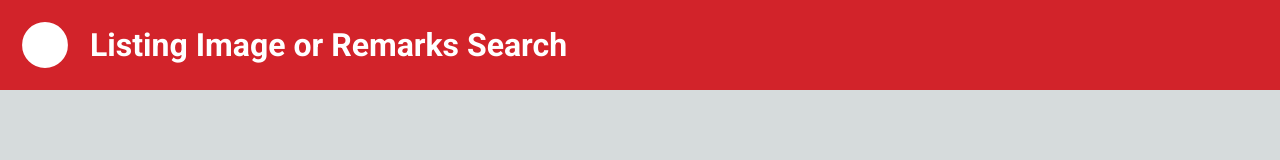
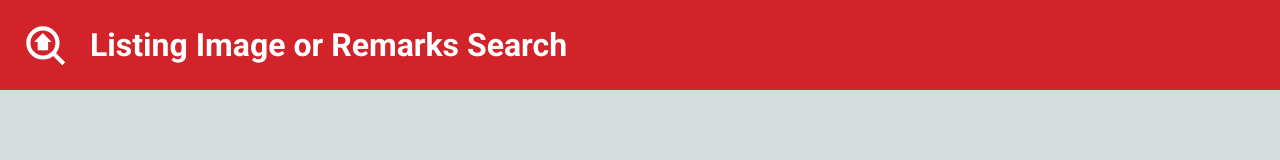
Before and after one commit to kechan/realestate-vss, a Next.js app in the folder realestate_vss/search/app/nextjs/: page /Banner in a window 1280 px wide. Shown: the top 160 px of the page. Built offline with nearby package versions, Linux system fonts and the light colour scheme.

Commit message:
add logo svg to banner

```diff
--- a/realestate_vss/search/app/nextjs/src/pages/Banner.js
+++ b/realestate_vss/search/app/nextjs/src/pages/Banner.js
@@ -5,8 +5,15 @@ const Banner = React.forwardRef((props, ref) => {
   return (
     <div className={styles.banner} ref={ref}>
       <svg className={styles.logo} xmlns="http://www.w3.org/2000/svg" fill="none" viewBox="0 0 24 24" stroke="currentColor">
-        {/* SVG content can be placed here */}
-        <circle cx="12" cy="12" r="10" stroke="white" strokeWidth="2" fill="white" />
+        {/* <circle cx="12" cy="12" r="10" stroke="white" strokeWidth="2" fill="white" /> */}
+        {/* Magnifying glass */}
+        <circle cx="11" cy="11" r="7" stroke="white" strokeWidth="2" />
+        <line x1="21" y1="21" x2="15.65" y2="15.65" stroke="white" strokeWidth="2" />
+
+        <polygon points="8,10 11,7 14,10" fill="white" />
+        <rect x="9" y="10" width="4" height="4" fill="white" />
+        {/* Door */}
+        <rect x="10.5" y="12" width="1" height="2" fill="currentColor" />
       </svg>
       <h1 className={styles.appName}>Listing Image or Remarks Search</h1>
     </div>
```
